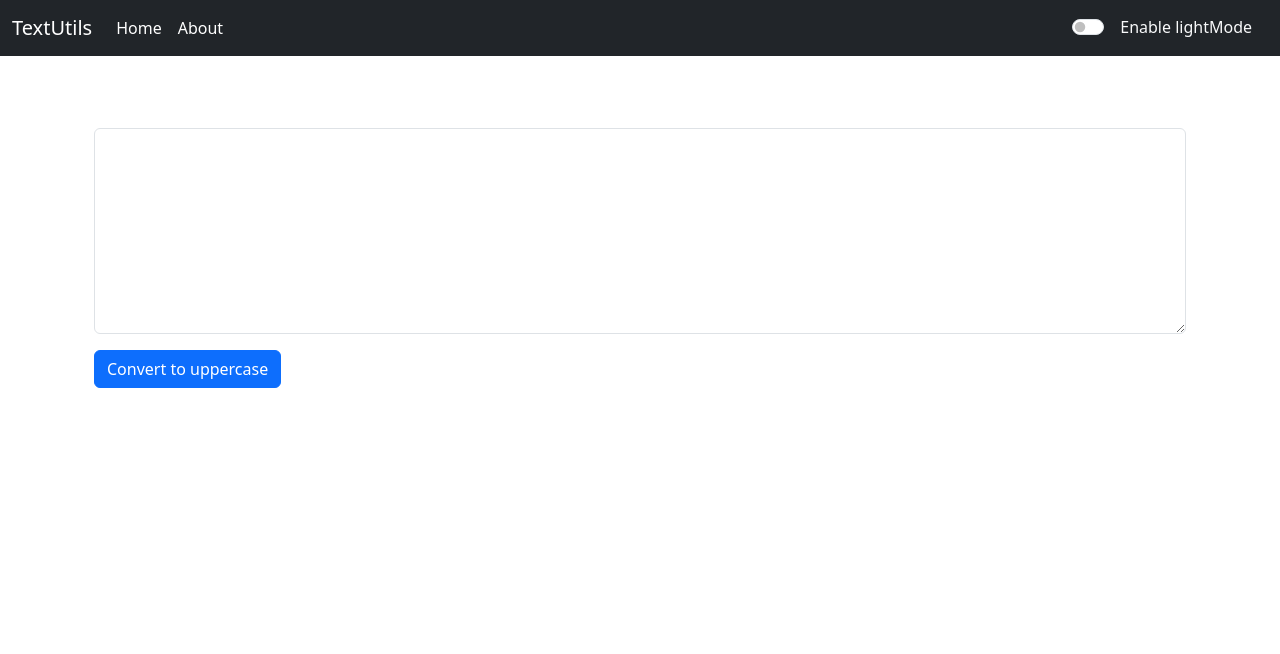
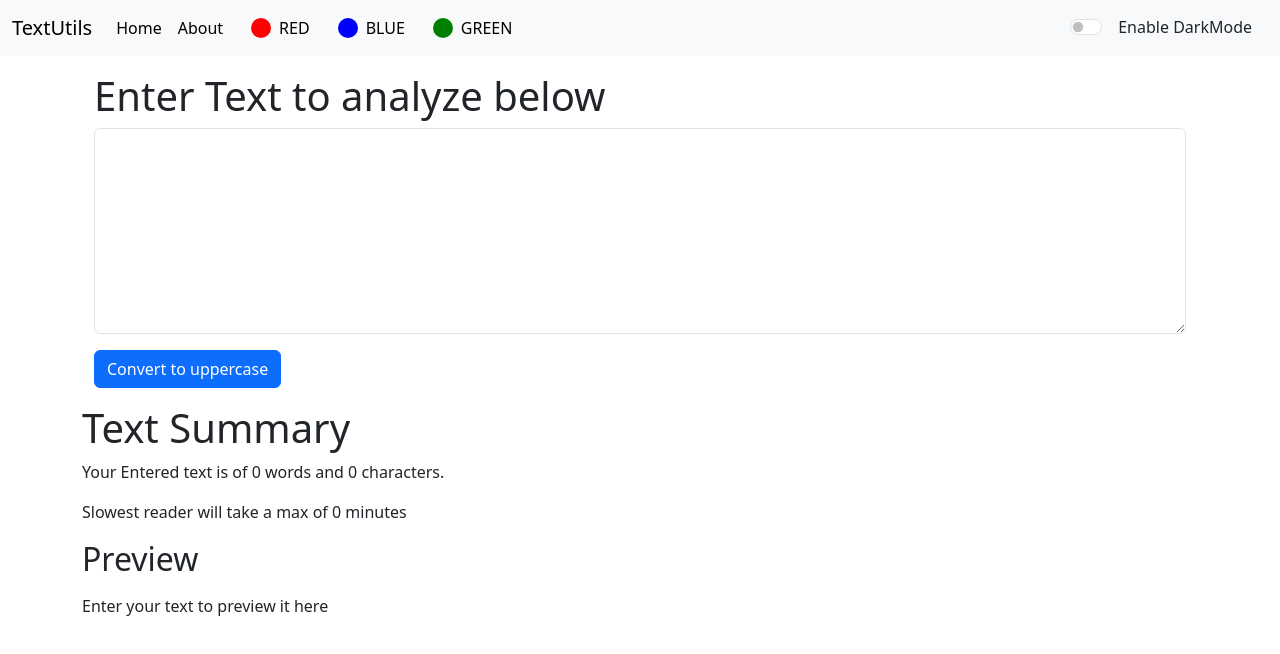
Before and after one commit to BlackMonarch4643/reactlearn, a React (Create React App) app: page / in a window 1280 px wide. Shown: the top 654 px of the page. Built offline with nearby package versions, Linux system fonts and the light colour scheme.

Commit message:
Added option to change background color and title change based on actions

```diff
--- a/public/index.html
+++ b/public/index.html
@@ -2,14 +2,14 @@
 <html lang="en">
   <head>
     <meta charset="utf-8" />
-    <link rel="icon" href="%PUBLIC_URL%/favicon.ico" />
+    <link rel="icon" href="https://www.google.com/s2/favicons?domain=dev.to&sz=128" />
     <meta name="viewport" content="width=device-width, initial-scale=1" />
     <meta name="theme-color" content="#000000" />
     <meta
       name="description"
-      content="Web site created using create-react-app"
+      content="This is the test website developed by udit prasad mishra"
     />
-    <link rel="apple-touch-icon" href="%PUBLIC_URL%/logo192.png" />
+    <link rel="apple-touch-icon" href="https://www.google.com/s2/favicons?domain=dev.to&sz=128" />
     <!--
       manifest.json provides metadata used when your web app is installed on a
       user's mobile device or desktop. See https://developers.google.com/web/fundamentals/web-app-manifest/
@@ -25,7 +25,7 @@
       work correctly both with client-side routing and a non-root public URL.
       Learn how to configure a non-root public URL by running `npm run build`.
     -->
-    <title>React App</title>
+    <title>UDIT'S WEBSITE</title>
   </head>
   <body>
     <noscript>You need to enable JavaScript to run this app.</noscript>
--- a/src/App.js
+++ b/src/App.js
@@ -3,16 +3,53 @@ import Navbar from "./components/Navbar";
 import TextForm from "./components/textform";
 //import About from "./components/About";
 import React, { useState } from "react";
+import Alert from "./components/Alert";
 
 function App() {
-  const [mode, setMode] = useState("dark");
+  const [mode, setMode] = useState("light");
+  const [alert, setAlert] = useState(null);
+
+  const showAlert = (message, type) => {
+    setAlert({
+      msg: message,
+      type: type,
+    });
+    setTimeout(() => {
+      setAlert(null);
+    }, 1500);
+  };
+  let redChange = () => {
+    document.body.style.backgroundColor = "red";
+    document.body.style.color = "white";
+  };
+  let blueChange = () => {
+    document.body.style.backgroundColor = "blue";
+    document.body.style.color = "white";
+  };
+  let greenChange = () => {
+    document.body.style.backgroundColor = "green";
+    document.body.style.color = "white";
+  };
   let toggleMode = () => {
     if (mode === "dark") {
       setMode("light");
       document.body.style.backgroundColor = "white";
+      document.body.style.color = "black";
+      showAlert("Light mode is enabled", "success");
+      document.title = "UDIT - Light Mode"
+      // setInterval(() => {
+      //   document.title = "Install Amplesavings Now"
+      // }, 2000);
+      // setInterval(() => {
+      //   document.title = "Get Amplesavings Card Now"
+      // }, 1500);
     } else {
       setMode("dark");
-      document.body.style.backgroundColor = 'rgb('+[33,37,41].join(',')+')';
+      document.body.style.backgroundColor =
+        "rgb(" + [33, 37, 41].join(",") + ")";
+      document.body.style.color = "white";
+      showAlert("Dark mode is enabled", "success");
+      document.title = "UDIT - Dark Mode"
     }
   };
   return (
@@ -23,9 +60,17 @@ function App() {
         head2="About"
         mode={mode}
         toggleMode={toggleMode}
+        redChange={redChange}
+        blueChange={blueChange}
+        greenChange={greenChange}
       />
+      <Alert alert={alert} />
       <div className="container my-3">
-        <TextForm heading="Enter Text to analyze below" mode={mode} />
+        <TextForm
+          heading="Enter Text to analyze below"
+          mode={mode}
+          showAlert={showAlert}
+        />
       </div>
       {/* <About /> */}
     </>
--- /dev/null
+++ b/src/components/Alert.js
@@ -0,0 +1,17 @@
+import React from "react";
+
+export default function Alert(props) {
+  return (
+    props.alert && <div>
+      <div className={`alert alert-${props.alert.type} alert-dismissible fade show`} role="alert">
+        {props.alert.type} : {props.alert.msg}
+        {/* <button
+          type="button"
+          className="btn-close"
+          data-bs-dismiss="alert"
+          aria-label="Close"
+        ></button> */}
+      </div>
+    </div>
+  );
+}
--- a/src/components/Navbar.js
+++ b/src/components/Navbar.js
@@ -12,7 +12,7 @@ export default function Navbar(props) {
         <a className="navbar-brand" href="/">
           {props.title}
         </a>
-        <button
+        {/* <button
           className="navbar-toggler"
           type="button"
           data-bs-toggle="collapse"
@@ -22,31 +22,89 @@ export default function Navbar(props) {
           aria-label="Toggle navigation"
         >
           <span className="navbar-toggler-icon"></span>
-        </button>
+        </button> */}
         <div className="collapse navbar-collapse" id="navbarSupportedContent">
           <ul className="navbar-nav me-auto mb-2 mb-lg-0">
-            <li className="nav-item">
+            <li className="nav-items">
               <a className="nav-link active" aria-current="page" href="/">
                 {props.head1}
               </a>
             </li>
             <li className="nav-item">
-              <a className="nav-link" style={{color:props.mode === 'dark'?'white':'black'}} href="/">
+              <a
+                className="nav-link"
+                style={{ color: props.mode === "dark" ? "white" : "black" }}
+                href="/"
+              >
                 {props.head2}
               </a>
             </li>
+
+            <li
+              style={{
+                display: "flex",
+                alignItems: "center",
+                marginLeft: "20px",
+              }} onClick={props.redChange}
+            >
+              <div style={{ display: "flex", alignItems: "center" }}>
+                <div
+                  style={{
+                    backgroundColor: "Red",
+                    borderRadius: "50%",
+                    width: "20px",
+                    height: "20px",
+                    display: "flex",
+                    alignItems: "center",
+                  }}
+                ></div>
+                <p className="my-2 mx-2 " style={{color:"black"}}>RED</p>
+              </div>
+            </li>
+            <li
+              style={{
+                display: "flex",
+                alignItems: "center",
+                marginLeft: "20px",
+              }} onClick={props.blueChange}
+            >
+              <div style={{ display: "flex", alignItems: "center" }}>
+                <div
+                  style={{
+                    backgroundColor: "Blue",
+                    borderRadius: "50%",
+                    width: "20px",
+                    height: "20px",
+                    display: "flex",
+                    alignItems: "center",
+                  }}
+                ></div>
+                <p className="my-2 mx-2" style={{color:"black"}}>BLUE</p>
+              </div>
+            </li>
+            <li
+              style={{
+                display: "flex",
+                alignItems: "center",
+                marginLeft: "20px",
+              }} onClick={props.greenChange}
+            >
+              <div style={{ display: "flex", alignItems: "center" }}>
+                <div
+                  style={{
+                    backgroundColor: "Green",
+                    borderRadius: "50%",
+                    width: "20px",
+                    height: "20px",
+                    display: "flex",
+                    alignItems: "center",
+                  }}
+                ></div>
+                <p className="my-2 mx-2" style={{color:"black"}}>GREEN</p>
+              </div>
+            </li>
           </ul>
-          {/* <form className="d-flex" role="search">
-            <input
-              className="form-control me-2"
-              type="search"
-              placeholder="Search"
-              aria-label="Search"
-            />
-            <button className="btn btn-outline-success" type="submit">
-              Search
-            </button>
-          </form> */}
+
           <div
             className={`form-check form-switch text-${alagMode} d-flex`}
             style={{ flex: "none" }}
--- a/src/components/textform.js
+++ b/src/components/textform.js
@@ -6,10 +6,12 @@ export default function TextForm(props) {
       let newtext = text.toUpperCase();
       setText(newtext);
       setCase("Convert to lowercase");
+      props.showAlert("The text is converted to UPPERCASE", "success");
     } else if (case1 === "Convert to lowercase") {
       let newtext = text.toLowerCase();
       setText(newtext);
       setCase("Convert to uppercase");
+      props.showAlert("The text is converted to LOWERCASE", "success");
     }
   };
 
@@ -26,7 +28,7 @@ export default function TextForm(props) {
   const [text, setText] = useState("");
   return (
     <>
-      <div style={{color: props.mode === 'dark' ? 'white' : 'black'}}>
+      <div>
         <div className="container">
           <h1>{props.heading}</h1>
           <form>
```
